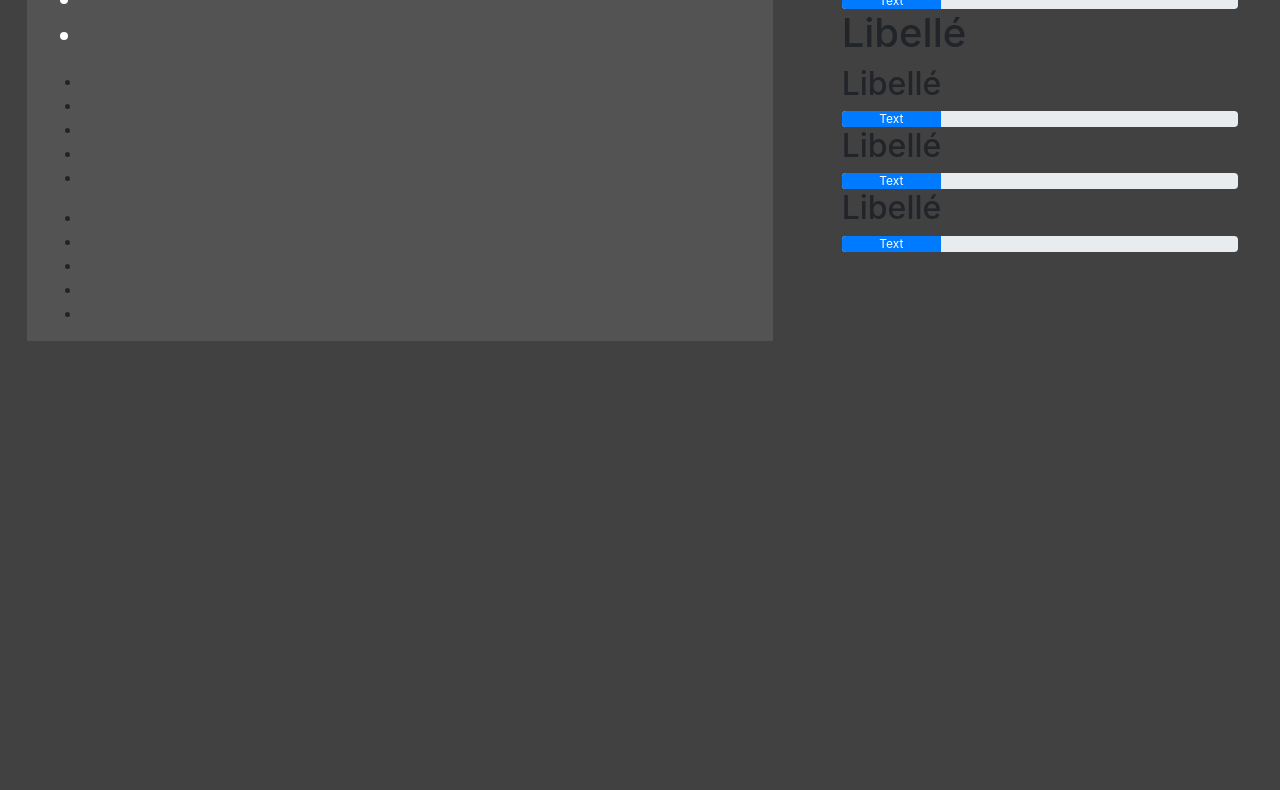
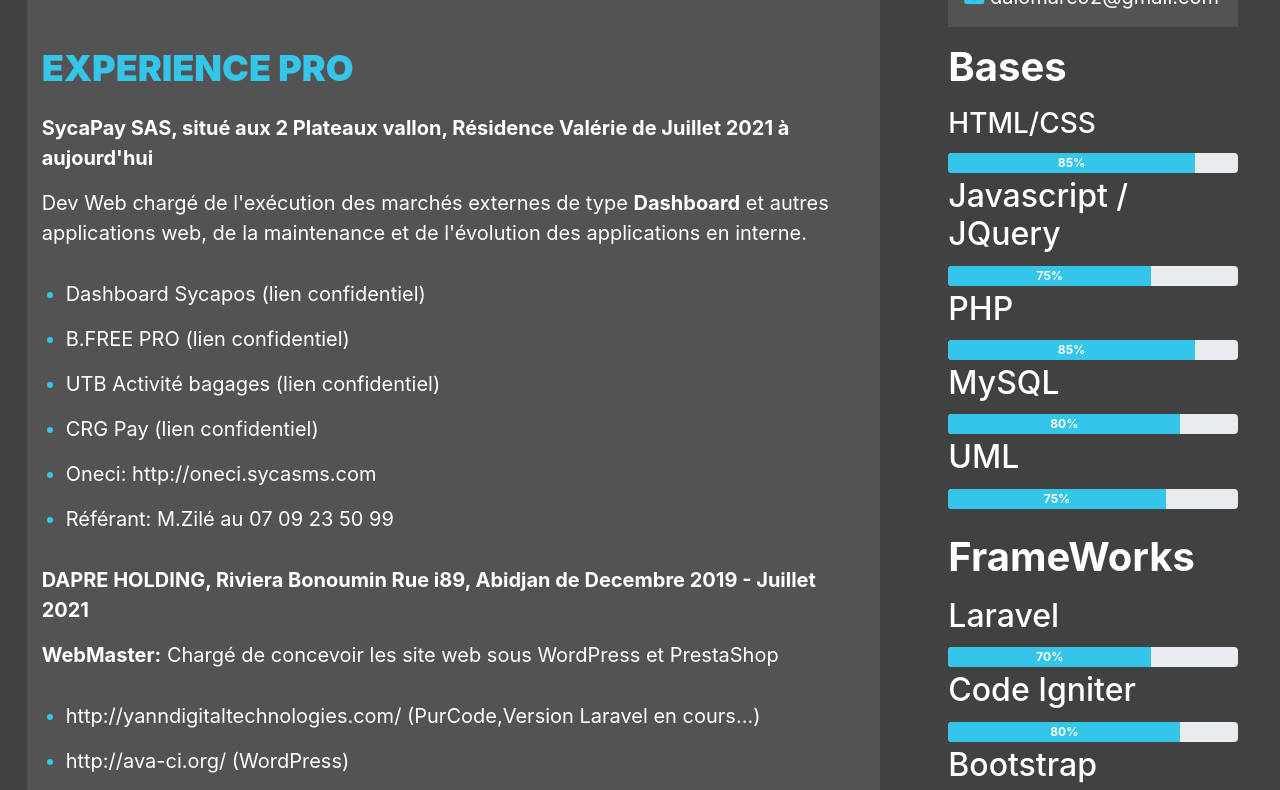
Before and after one commit to MasterMind92/cv-generator, a plain HTML site: page index.html in a window 1280 px wide. Shown: the part 717-1507 px from the top of the page. Before the commit the page ends 1058 px from the top, so only its background shows below. Drawn offline with nearby package versions, Linux system fonts and the light colour scheme.

Commit message:
finalisation du projet --ok

```diff
--- a/index.html
+++ b/index.html
@@ -36,7 +36,7 @@
         <div class="container-fluid">
             <div class="row  justify-content-around">
                 <!-- LISTES EDUCATION -->
-                <div class="col-md-7 bg-gray-light">
+                <div class="col-md-8 bg-gray-light">
                     <div id="presentation">
                         <h2 class="fz-title txt-color-blue"> Bonjour !</h2>
                         <p class="fz-text text-white">
@@ -45,109 +45,151 @@
                     </div>
                     <div id="education">
                         <h2 class="fz-title txt-color-blue">EDUCATION</h2>
-                        <ul class="fz-text text-white">
-                            <li></li>
-                            <li></li>
-                            <li></li>
+
+                        <ul class="fz-text text-white list-unstyled">
+                            <li class="font-weight-bold">Institut des Technologies d’Abidjan: Licence Professionnelle en Sciences Informatique</li>
+                            <li class="font-weight-bold">Institut des Technologies d’Abidjan: Brevet de Technicien Supérieur option IDA</li>
+                            <li class="font-weight-bold">Institut des Technologies d’Abidjan: 1ere année Brevet de Technicien Supérieur option IDA</li>
                         </ul>
                     </div>
                     <div id="exp_pro">
                         <div class="exp">
-                            <h2></h2>
-                            <ul>
-                                <li></li>
-                                <li></li>
-                                <li></li>
-                                <li></li>
-                                <li></li>
+                            <h2 class="fz-title txt-color-blue">EXPERIENCE PRO</h2>
+                            <ul class="fz-text text-white list-unstyled">
+                                <li>
+                                    <strong>SycaPay SAS, situé aux 2 Plateaux vallon, Résidence Valérie de Juillet 2021 à aujourd'hui</strong>
+                                </li>
+                                <li>
+                                    Dev Web chargé de l'exécution des marchés externes de type <strong>Dashboard</strong> et autres applications web, de la maintenance et de l'évolution des applications en interne.
+                                </li>
+                            </ul>
+                            <ul class="fz-text text-white pl-4">
+                                <li>
+                                    Dashboard Sycapos (lien confidentiel)
+                                </li>
+                                <li>
+                                    B.FREE PRO (lien confidentiel)
+                                </li>
+                                <li>
+                                    UTB Activité bagages (lien confidentiel)
+                                </li>
+                                <li>
+                                    CRG Pay (lien confidentiel)
+                                </li>
+                                <li>
+                                    Oneci: http://oneci.sycasms.com
+                                </li>
+                                <li>
+                                    Référant: M.Zilé au 07 09 23 50 99
+                                </li>
                             </ul>
                         </div>
                         <div class="exp">
-                            <h2></h2>
-                            <ul>
-                                <li></li>
-                                <li></li>
-                                <li></li>
-                                <li></li>
-                                <li></li>
+                            <!-- <h2></h2> -->
+                            <ul class="fz-text text-white list-unstyled">
+                                <li>
+                                    <strong>DAPRE HOLDING, Riviera Bonoumin Rue i89, Abidjan de Decembre 2019 - Juillet 2021</strong>
+                                </li>
+                                <li>
+                                    <strong>WebMaster:</strong> Chargé de concevoir les site web sous WordPress et PrestaShop
+                                </li>
+                            </ul>
+                            <ul class="fz-text text-white pl-4">
+                                <li>
+                                    http://yanndigitaltechnologies.com/ (PurCode,Version Laravel en cours...)
+
+                                </li>
+                                <li>
+                                    http://ava-ci.org/  (WordPress)
+                                </li>
+                                <li>
+                                    http://tym-apparts.com/ (WordPress)
+                                </li>
+                                <li>
+                                    http://tym-help.com/ (WordPress)
+                                </li>
+                                <li>
+                                    Référant: M.Assouman au +225 07 07 08 16 76 30
+                                </li>
                             </ul>
                         </div>
                     </div>
                 </div>
                 <!-- INFOS PERSONNELLES -->
-                <div class="col-md-4">
-                    <div id="profil"></div>
-                    <div id="infos-persos"></div>
-                    <div id="competences-1">
-                        <h1>Libellé</h1>
+                <div class="col-md-3">
+                    <div id="profil">
+                        <img class="img-fluid" src="img/tof.jpg" alt="">
+                    </div>
+                    <div id="infos-persos" class="bg-gray-light my-1 px-3 pt-3">
+                        <ul class="fz-text text-white list-unstyled">
+                            <li><span class="txt-color-blue"><i class="fa fa-phone"></i></span> +225 01 52 17 48 24 </li>
+                            <li> <span class="txt-color-blue"><i class="fa fa-home"></i></span>Koumassi Résidence Agoutis</li>
+                            <li> <span class="txt-color-blue"><i class="fa fa-envelope"></i></span> dalomarc92@gmail.com</li>
+                        </ul>
+                    </div>
+                    <div id="competences-1" class="mb-4">
+                        <h1 class="text-white pb-1"><strong>Bases</strong></h1>
                         <div class="progress-bar-group">
                             <div>
-                                <h2>Libellé</h2>
-                                <div class="progress">
-                                    <div class="progress-bar bg-primary" style="width: 25%" role="progressbar" aria-valuenow="25" aria-valuemin="0" aria-valuemax="100">Text</div>
+                                <h3 class="txt-white py-1">HTML/CSS</h3>
+                                <div class="progress progress-bar-style">
+                                    <div class="progress-bar bg-aqua" style="width: 85%" role="progressbar" aria-valuenow="85" aria-valuemin="0" aria-valuemax="100"><strong>85%</strong></div>
                                 </div>
                             </div>
                             <div>
-                                <h2>Libellé</h2>
-                                <div class="progress">
-                                    <div class="progress-bar bg-primary" style="width: 25%" role="progressbar" aria-valuenow="25" aria-valuemin="0" aria-valuemax="100">Text</div>
+                                <h2 class="txt-white py-1">Javascript / JQuery</h2>
+                                <div class="progress progress-bar-style">
+                                    <div class="progress-bar bg-aqua" style="width: 70%" role="progressbar" aria-valuenow="80" aria-valuemin="0" aria-valuemax="100"><strong>75%</strong></div>
                                 </div>
                             </div>
                             <div>
-                                <h2>Libellé</h2>
-                                <div class="progress">
-                                    <div class="progress-bar bg-primary" style="width: 25%" role="progressbar" aria-valuenow="25" aria-valuemin="0" aria-valuemax="100">Text</div>
+                                <h2 class="txt-white py-1">PHP</h2>
+                                <div class="progress progress-bar-style">
+                                    <div class="progress-bar bg-aqua" style="width: 85%" role="progressbar" aria-valuenow="25" aria-valuemin="0" aria-valuemax="100"><strong>85%</strong></div>
+                                </div>
+                            </div>
+                            <div>
+                                <h2 class="txt-white py-1">MySQL</h2>
+                                <div class="progress progress-bar-style">
+                                    <div class="progress-bar bg-aqua" style="width: 80%" role="progressbar" aria-valuenow="25" aria-valuemin="0" aria-valuemax="100"><strong>80%</strong></div>
+                                </div>
+                            </div>
+                            <div>
+                                <h2 class="txt-white py-1">UML</h2>
+                                <div class="progress progress-bar-style">
+                                    <div class="progress-bar bg-aqua" style="width: 75%" role="progressbar" aria-valuenow="25" aria-valuemin="0" aria-valuemax="100"><strong>75%</strong></div>
                                 </div>
                             </div>
                         </div>
 
                     </div>
+
+
                     <div id="competences-2">
-                        <h1>Libellé</h1>
+                        <h1 class="text-white pb-1"><strong>FrameWorks</strong></h1>
                         <div class="progress-bar-group">
                             <div>
-                                <h2>Libellé</h2>
-                                <div class="progress">
-                                    <div class="progress-bar bg-primary" style="width: 25%" role="progressbar" aria-valuenow="25" aria-valuemin="0" aria-valuemax="100">Text</div>
+                                <h2 class="txt-white py-1">Laravel</h2>
+                                <div class="progress progress-bar-style">
+                                    <div class="progress-bar bg-aqua" style="width: 70%" role="progressbar" aria-valuenow="25" aria-valuemin="0" aria-valuemax="100"><strong>70%</strong></div>
                                 </div>
                             </div>
                             <div>
-                                <h2>Libellé</h2>
-                                <div class="progress">
-                                    <div class="progress-bar bg-primary" style="width: 25%" role="progressbar" aria-valuenow="25" aria-valuemin="0" aria-valuemax="100">Text</div>
+                                <h2 class="txt-white py-1">Code Igniter</h2>
+                                <div class="progress progress-bar-style">
+                                    <div class="progress-bar bg-aqua" style="width: 80%" role="progressbar" aria-valuenow="25" aria-valuemin="0" aria-valuemax="100"><strong>80%</strong></div>
                                 </div>
                             </div>
                             <div>
-                                <h2>Libellé</h2>
-                                <div class="progress">
-                                    <div class="progress-bar bg-primary" style="width: 25%" role="progressbar" aria-valuenow="25" aria-valuemin="0" aria-valuemax="100">Text</div>
+                                <h2 class="txt-white py-1">Bootstrap</h2>
+                                <div class="progress progress-bar-style">
+                                    <div class="progress-bar bg-aqua" style="width: 85%" role="progressbar" aria-valuenow="25" aria-valuemin="0" aria-valuemax="100"><strong>85%</strong></div>
                                 </div>
                             </div>
                         </div>
+
                     </div>
-                    <div id="competences-3">
-                        <h1>Libellé</h1>
-                        <div class="progress-bar-group">
-                            <div>
-                                <h2>Libellé</h2>
-                                <div class="progress">
-                                    <div class="progress-bar bg-primary" style="width: 25%" role="progressbar" aria-valuenow="25" aria-valuemin="0" aria-valuemax="100">Text</div>
-                                </div>
-                            </div>
-                            <div>
-                                <h2>Libellé</h2>
-                                <div class="progress">
-                                    <div class="progress-bar bg-primary" style="width: 25%" role="progressbar" aria-valuenow="25" aria-valuemin="0" aria-valuemax="100">Text</div>
-                                </div>
-                            </div>
-                            <div>
-                                <h2>Libellé</h2>
-                                <div class="progress">
-                                    <div class="progress-bar bg-primary" style="width: 25%" role="progressbar" aria-valuenow="25" aria-valuemin="0" aria-valuemax="100">Text</div>
-                                </div>
-                            </div>
-                        </div>
-                    </div>
+
                 </div>
             </div>
         </div>
--- a/style.css
+++ b/style.css
@@ -11,24 +11,25 @@
     text-align: right;
 }
 
-
 .fz-title{
     font-weight: 900;
-    font-size: 48px;
+    font-size: 36px;
     padding: 15px 0;
 }
 
 .fz-text{
-    font-size: 24px;
+    font-size: 20px;
     font-weight: 400;
 }
 
 .bg-gray-light{
     background: #535353;
 }
+
 .bg-gray-heavy{
     background: #414141;
 }
+
 .bg-aqua{
     background: #34c5e8;
 }
@@ -56,9 +57,36 @@
     border-radius: 25%;
 }
 
-.progress-bar{}
+
+.progress-bar-style{
+    height: 20px;
+}
 .separator{
     padding: 15px 0;
 }
 
 /* REGLES DE STYLE DISPOSITION */
+ ul>li{
+    padding-bottom: 15px;
+ }
+
+ ul>li::marker{
+  /* width: 2rem;
+  height: 2rem;
+  border-radius: 50%;
+  display: inline-block; */
+  /* line-height: 2rem; */
+  color: #34c5e8;
+  /* text-align: center;
+  margin-right: 0.5rem; */
+ }
+
+/* Regles de style particuliere*/
+
+#profil{
+    padding: 15px 0;
+}
+
+#profil > .img-fluid{
+    border-radius: 50%;
+}
```
Also changed, not shown: img/tof.jpg (added).
